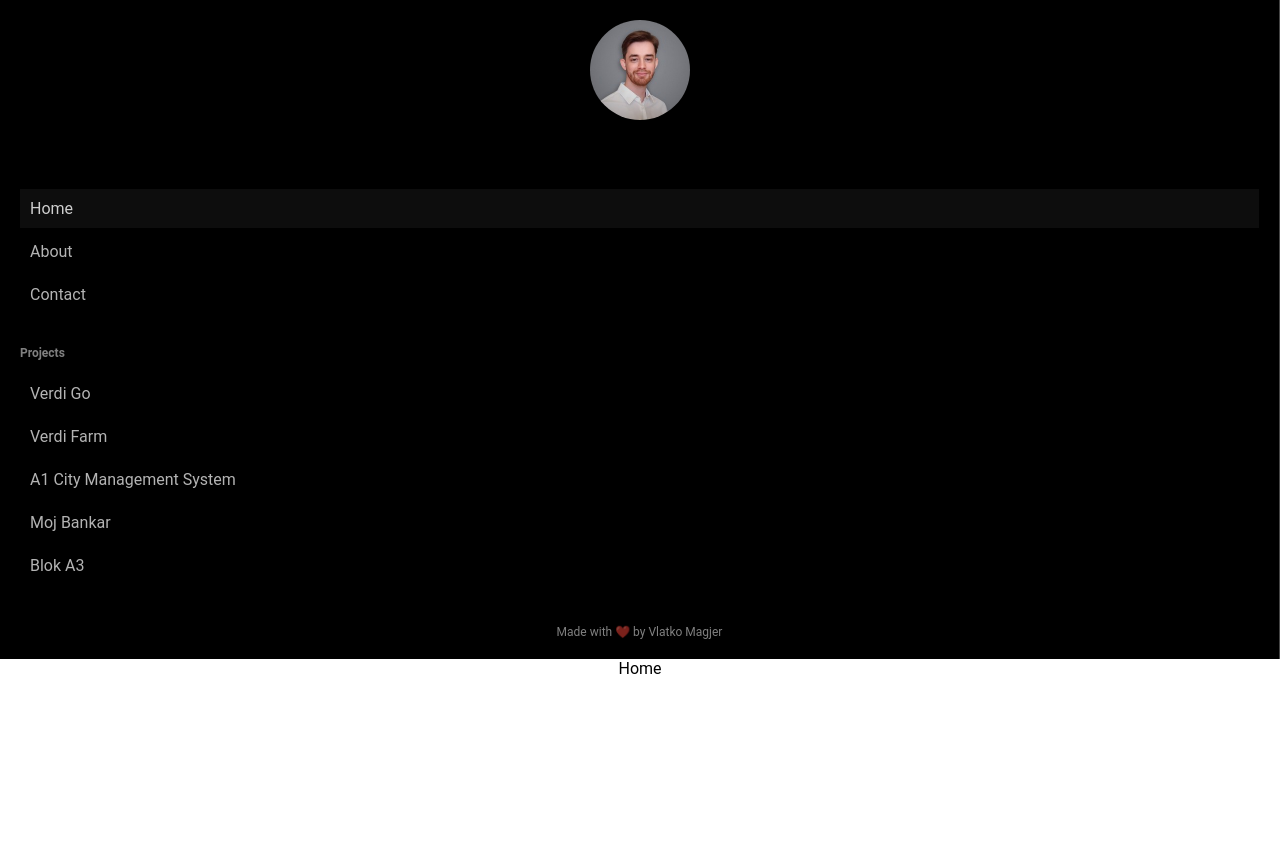
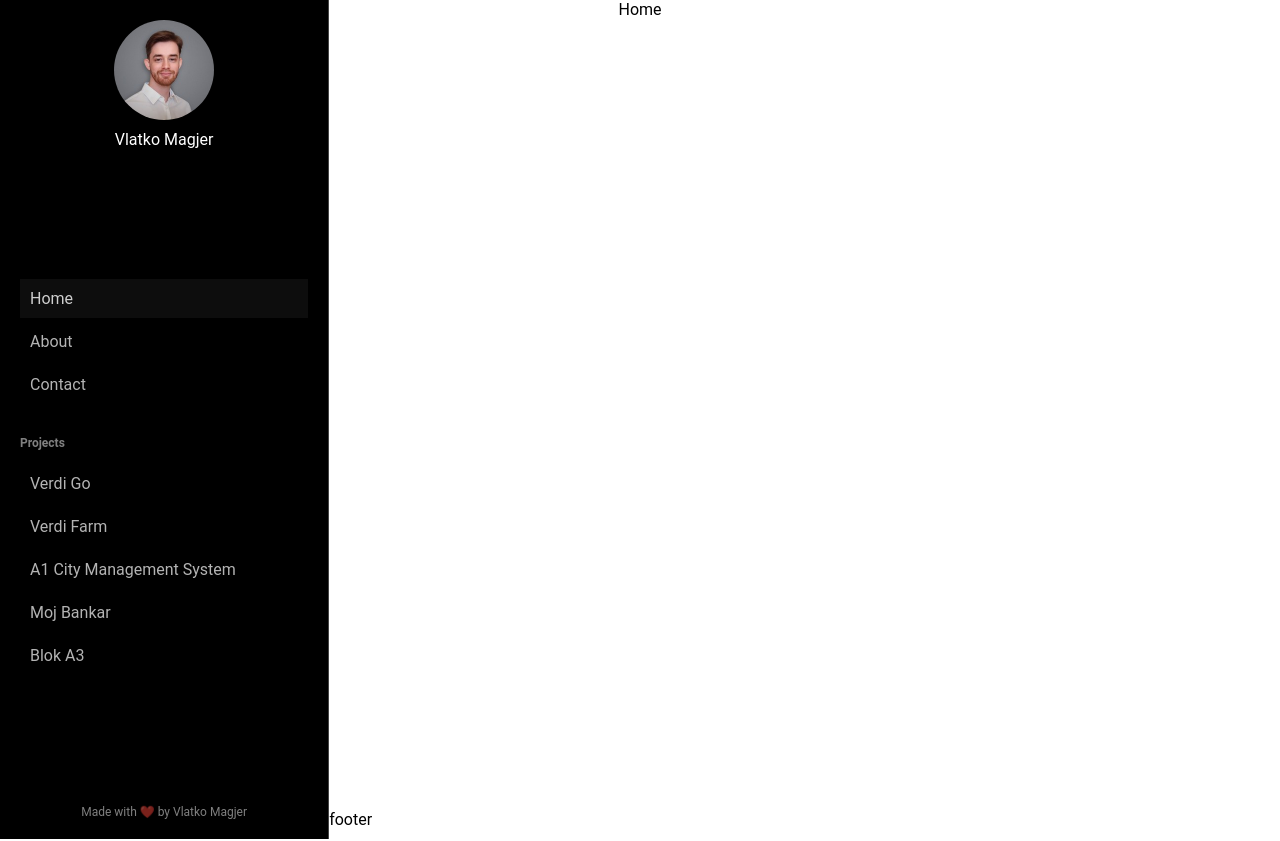
Before and after one commit to vmagjer/my-portfolio, a React (Vite) app: page / in a window 1280 px wide. Shown: the top 841 px of the page. Built offline with nearby package versions, Linux system fonts and the light colour scheme.

Commit message:
rework main layout

```diff
--- a/src/components/MainLayout.jsx
+++ b/src/components/MainLayout.jsx
@@ -3,15 +3,22 @@ import SideMenu from './SideMenu'
 import { Outlet } from 'react-router-dom'
 
 export default function MainLayout() {
-
   return (
     <Container>
-      <SideMenu  />
+      <LeftColumn>
+        <SideMenu />
+      </LeftColumn>
 
       <Content>
         <Outlet />
         <Footer>footer</Footer>
       </Content>
+
+      <RightColumn>
+        <div>
+          <h1>Right Column</h1>
+        </div>
+      </RightColumn>
     </Container>
   )
 }
@@ -19,13 +26,40 @@ export default function MainLayout() {
 const Container = styled.div`
   min-height: 100vh;
   width: 100%;
+
+  display: flex;
+  flex-direction: row;
+  align-items: stretch;
+  justify-content: center;
+
+  @media (max-width: 1600px) {
+    justify-content: space-between;
+  }
 `
 
-const Content = styled.div``
+const LeftColumn = styled.div`
+  min-width: 300px;
+  width: 360px;
+  color: white;
+
+  @media (max-width: calc(360px * 2)) {
+    display: none;
+  }
+`
+const Content = styled.div`
+  flex-basis: 680px;
+`
+
+const RightColumn = styled.div`
+  width: 360px;
+  color: white;
+
+  @media (max-width: calc(360px * 3)) {
+    display: none;
+  }
+`
 
 const Footer = styled.div`
-  background-color: #f5f5f5;
-  border-top: 1px solid #e7e7e7;
   padding: 10px 0;
   width: 100%;
 `
```
